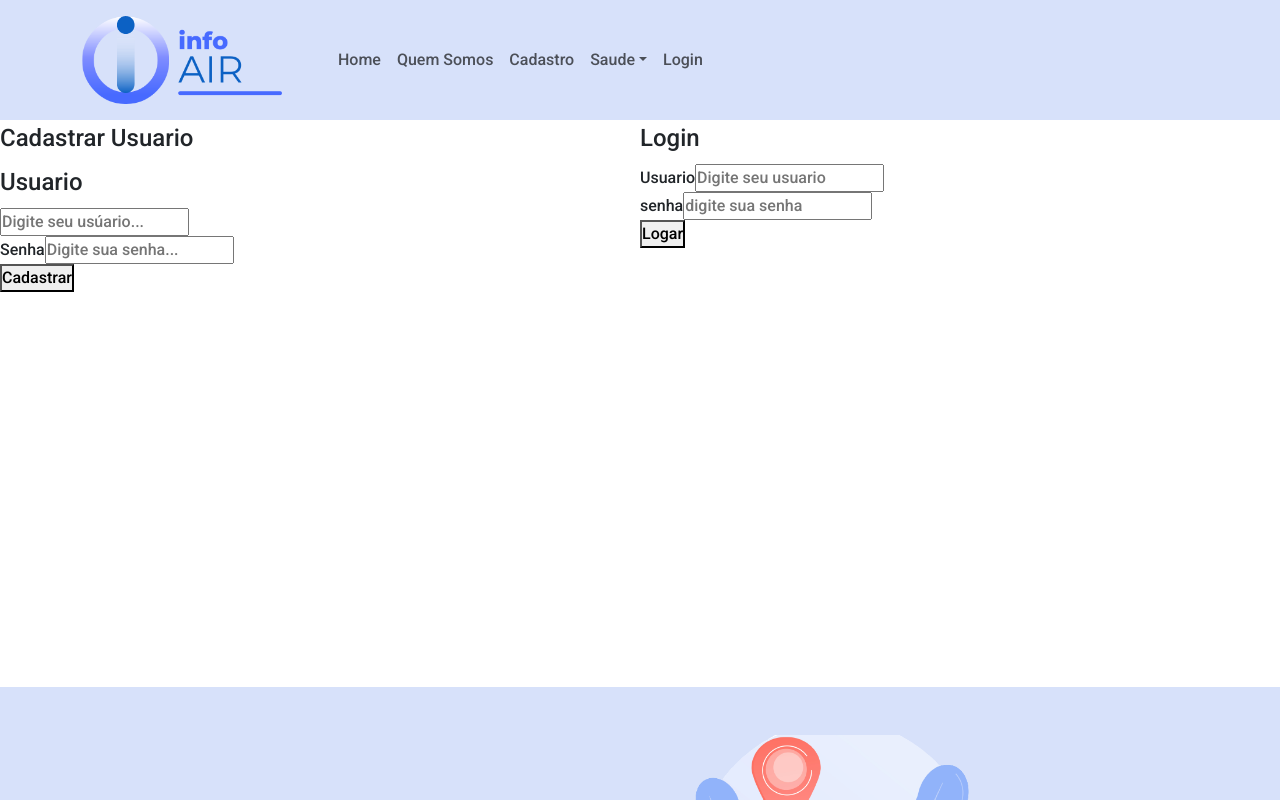
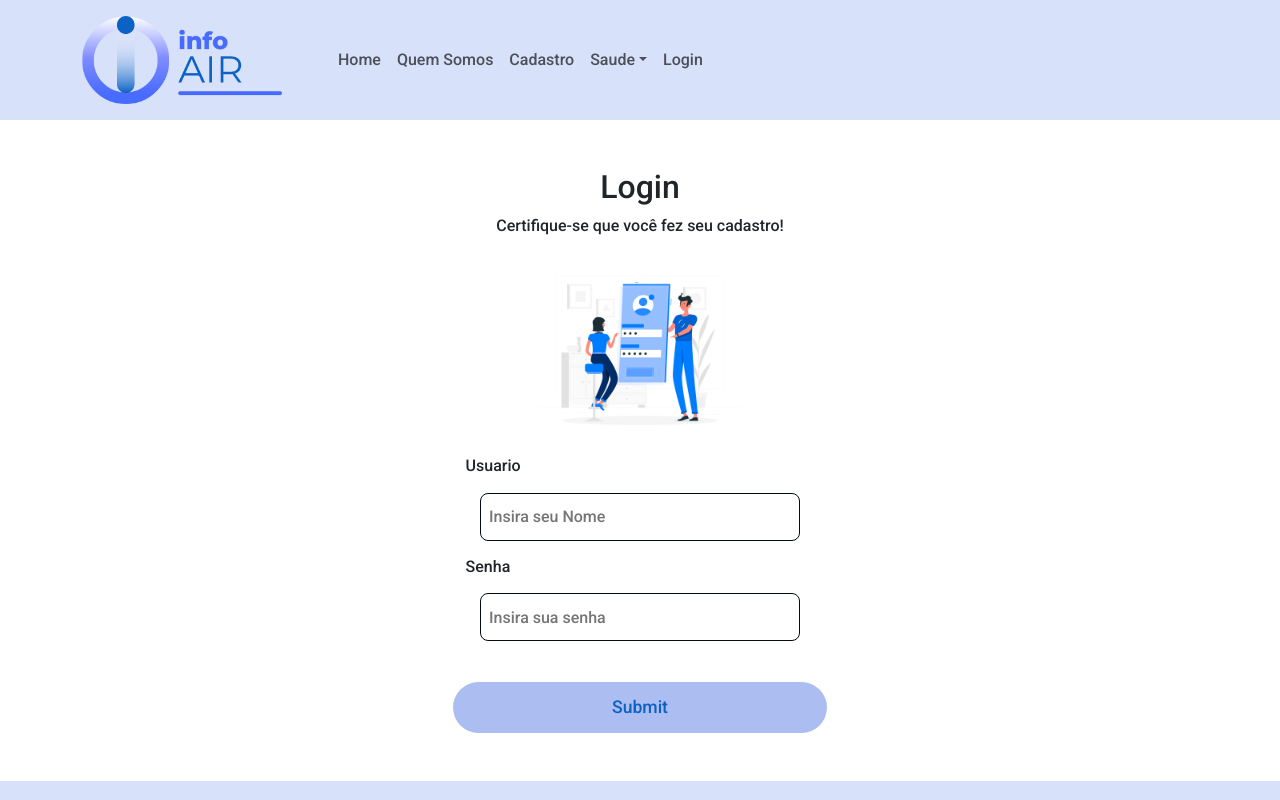
Before and after one commit to guverissimo/sprint-03-info-air, a React (Vite) app: page /Login in a window 1280 px wide. Shown: the top 800 px of the page. Built offline with nearby package versions, Linux system fonts and the light colour scheme.

Commit message:
Login Funcional

```diff
--- a/package.json
+++ b/package.json
@@ -15,7 +15,8 @@
     "react-bootstrap": "^2.8.0",
     "react-dom": "^18.2.0",
     "react-icons": "^4.11.0",
-    "react-router-dom": "^6.16.0"
+    "react-router-dom": "^6.16.0",
+    "sweetalert2": "^11.7.28"
   },
   "devDependencies": {
     "@types/react": "^18.2.15",
@@ -25,6 +26,7 @@
     "eslint-plugin-react": "^7.32.2",
     "eslint-plugin-react-hooks": "^4.6.0",
     "eslint-plugin-react-refresh": "^0.4.3",
+    "sass": "^1.67.0",
     "vite": "^4.4.5"
   }
 }
--- /dev/null
+++ b/src/componentes/Login/Login.css
@@ -0,0 +1,60 @@
+.cadastro__container {
+    grid-area: main;
+
+}
+
+form {
+    width: 100%;
+    display: flex;
+    flex-direction: column;
+    align-items: center;
+    align-self: center;
+    margin: 3rem 0;
+    padding: 0 1rem;
+}
+
+.form-img {
+    width: 200px;
+}
+
+#texto label {
+    display: flex;
+    flex-direction: column;
+}
+
+#texto input {
+    width: 20em;
+    height: 3em;
+    padding: 0 0.5em;
+    margin: 0.9em;
+    font-size: 1em;
+    border: 1px solid #040B18;
+    border-radius: 8px;
+}
+
+#texto input:hover {
+    background-color: #eeeeee75;
+}
+
+
+form input[type="submit"] {
+    cursor: pointer;
+    width: 30%;
+    margin-top: 1.5em;
+    border: none;
+    padding: 0.7em;
+    border-radius: 32px;
+    background:#839eeaac;
+    color: #0C61C4;
+    font-size: 1.1em;
+    transition: 0.5s;
+}
+
+form input[type="submit"]:hover {
+    background: #859af7d9;
+
+}
+
+#spanEmail, #spanNome {
+    display: none;
+}
--- a/src/componentes/Login/index.jsx
+++ b/src/componentes/Login/index.jsx
@@ -1,15 +1,13 @@
 import React, { useState } from "react";
+import LoginImg from '../../assets/login.jpg'
+import Home from '../Home'
+import Swal from 'sweetalert2/dist/sweetalert2.js'
+import 'sweetalert2/src/sweetalert2.scss'
 
 const Login = () => {
 
-	const [username, setUsername] = useState()
-	const [password, setPassword] = useState()
 	const [userLogin, setUserLogin] = useState()
 	const [passwordLogin, setPasswordLogin] = useState()
-
-	const armazenar = (chave, valor) => {
-		localStorage.setItem(chave, valor)
-	}
 
 	const validarUsuario = (chave) => {
 		const pegarDados = localStorage.getItem(chave, JSON.stringify(chave));
@@ -30,43 +28,45 @@ const Login = () => {
 		event.preventDefault();
 
 		if (userLogin == validarUsuario(userLogin) && passwordLogin == validarSenha(userLogin)) {
-			console.log("Usuario Logado com sucesso")
+			Swal.fire({
+				position: 'top-end',
+				icon: 'success',
+				title: 'Logado com sucesso!',
+				showConfirmButton: false,
+				timer: 1500
+			  })
 		} else {
-			console.log("Vai dormir")
+			Swal.fire({
+				icon: 'error',
+				title: 'Oops...',
+				text: 'Credenciais incorretas!',
+			  })
 		}
 	}
 
 
 	return (
 		<>
-			<div className="login__container">
-				<fieldset id="formulario">
-					<legend>Cadastrar Usuario</legend>
-					<fieldset class="box">
-						<legend for="usuario">Usuario</legend>
-						<input type="text" value={username} onChange={(e) => setUsername(e.target.value)} id="usuario" placeholder="Digite seu usúario..." />
-					</fieldset>
-					<div class="box">
-						<label for="campo1">Senha</label>
-						<input type="password" value={password} onChange={(e) => setPassword(e.target.value)} id="campo1" placeholder="Digite sua senha..." />
-					</div>
-					<button type="submit" onClick={() => armazenar(username, [username, password])} id="btnSubmit">Cadastrar</button>
-				</fieldset>
-			</div>
-			<div>
-				<fieldset id="formulario">
-					<legend>Login</legend>
-					<fieldset>
-						<label for="login-usuario">Usuario</label>
-						<input type="text" id="login-usuario" value={userLogin} onChange={(e) => setUserLogin(e.target.value)} placeholder="Digite seu usuario" />
-					</fieldset>
-					<fieldset>
-						<label for="login-password">senha</label>
-						<input type="password" id="login-password" value={passwordLogin} onChange={(e) => setPasswordLogin(e.target.value)} placeholder="digite sua senha" />
-					</fieldset>
-					<button type="submit" onClick={() => logar(userLogin, passwordLogin)} id="btnLogar">Logar</button>
-				</fieldset>
-			</div>
+			<container className='cadastro__container'>
+                <form id="form">
+                    <h2>Login</h2>
+					<p>Certifique-se que você fez seu cadastro!</p>
+                    <img className='form-img' src={LoginImg} alt="" />
+                    <div>
+                        <div id="texto">
+                            <label for="nome">Usuario</label>
+                            <input id="nome" value={userLogin} onChange={(e) => setUserLogin(e.target.value)} type="text" name="nome" placeholder="Insira seu Nome" minlength="3" required />
+                            <span id="spanNome">Insira seu usuário </span>
+                        </div>
+                        <div id="texto">
+                            <label for="senha">Senha</label>
+                            <input id="senha" type="password" vvalue={passwordLogin} onChange={(e) => setPasswordLogin(e.target.value)} name="senha" placeholder="Insira sua senha" required />
+                            <span id="spanEmail">Insira sua senha senha</span>
+                        </div>
+                    </div>
+                    <input type="submit" onClick={() => logar(userLogin, passwordLogin)} id="botao" />
+                </form>
+            </container>
 		</>
 	)
 }
```
Also changed, not shown: src/assets/login.jpg (added), 1 other file (tests, documents, lock files or other folders).
